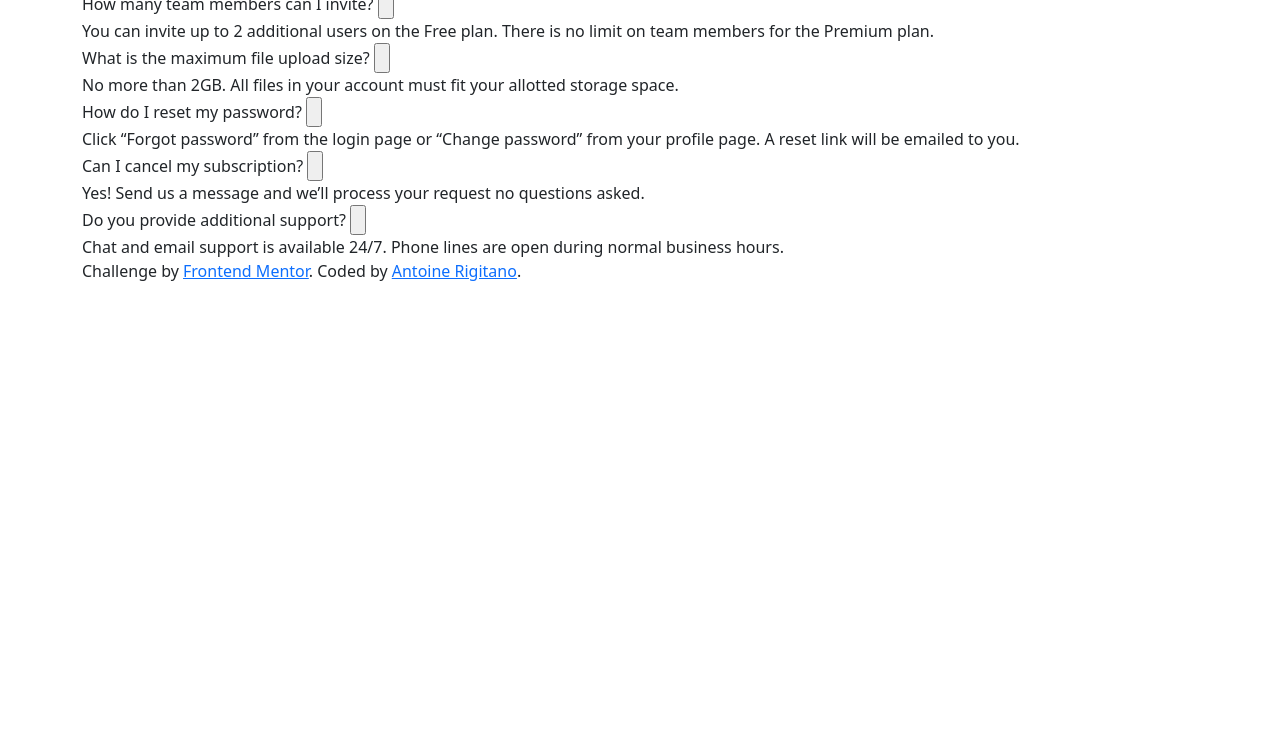
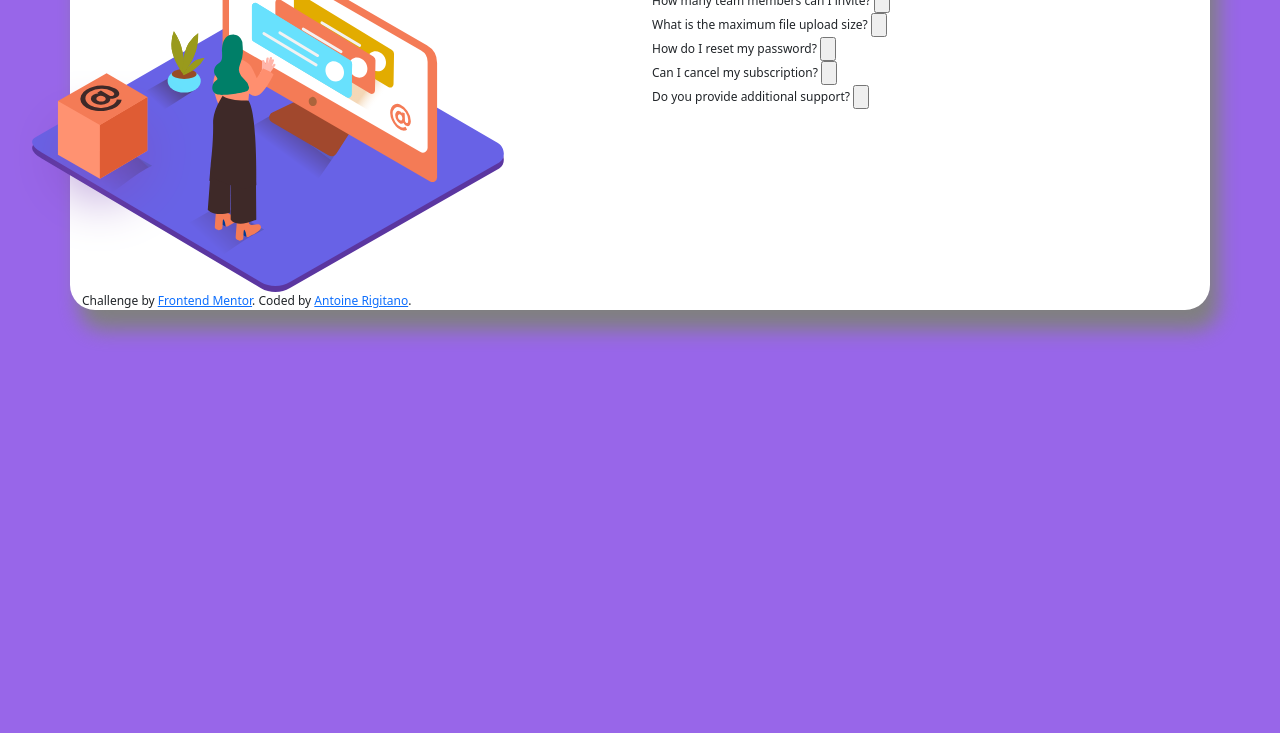
Before and after one commit to ARigitano/FrontendMentor_FAQ-accordion-card, a plain HTML site: page index.html in a window 1280 px wide. Shown: the part 67-800 px from the top of the page. Drawn offline with nearby package versions, Linux system fonts and the light colour scheme.

Commit message:
core javascript + beginning css

```diff
--- a/index.html
+++ b/index.html
@@ -4,22 +4,28 @@
   <meta charset="UTF-8">
   <meta name="viewport" content="width=device-width, initial-scale=1.0"> <!-- displays site properly based on user's device -->
   <link rel="icon" type="image/png" sizes="32x32" href="./images/favicon-32x32.png">
-  <link rel="stylesheet" href="style.css">
   <title>Frontend Mentor | FAQ Accordion Card</title>
   <link href="https://cdn.jsdelivr.net/npm/bootstrap@5.0.2/dist/css/bootstrap.min.css" rel="stylesheet" integrity="sha384-EVSTQN3/azprG1Anm3QDgpJLIm9Nao0Yz1ztcQTwFspd3yD65VohhpuuCOmLASjC" crossorigin="anonymous">
+  <link rel="stylesheet" href="style.css">
 </head>
 <body>
 
 <div class="container">
+  <div class="row">
+    <div class="col-md-6">
+        <img src="images/illustration-woman-online-desktop.svg" alt="woman online" class="imageWoman">
+      <img src="images/illustration-box-desktop.svg" alt="woman online" class="imageBox">
+    </div>
 
+    <div class="col-md-6">
       <h1>FAQ</h1>
 
       <div class="questionGroup">
         <div class="question">
           How many team members can I invite?
-      <input type="button" onclick="toggleAnswer('nbMembers')">
+          <input type="button">
         </div>
-    <div class="answer" id="nbMembers">
+        <div class="answer">
           You can invite up to 2 additional users on the Free plan. There is no limit on
           team members for the Premium plan.
         </div>
@@ -28,9 +34,9 @@
       <div class="questionGroup">
         <div class="question">
           What is the maximum file upload size?
-      <input type="button" onclick="toggleAnswer('maxSize')">
+          <input type="button">
         </div>
-    <div class="answer" id="maxSize">
+        <div class="answer">
           No more than 2GB. All files in your account must fit your allotted storage space.
         </div>
       </div>
@@ -38,9 +44,9 @@
       <div class="questionGroup">
         <div class="question">
           How do I reset my password?
-      <input type="button" onclick="toggleAnswer('resetPassword')">
+          <input type="button">
         </div>
-    <div class="answer" id="resetPassword">
+        <div class="answer">
           Click “Forgot password” from the login page or “Change password” from your profile page.
           A reset link will be emailed to you.
         </div>
@@ -49,22 +55,26 @@
       <div class="questionGroup">
         <div class="question">
           Can I cancel my subscription?
-      <input type="button" onclick="toggleAnswer('cancelSubscription')">
+          <input type="button">
         </div>
-    <div class="answer" id="cancelSubscription">
+        <div class="answer">
           Yes! Send us a message and we’ll process your request no questions asked.
         </div>
       </div>
 
       <div class="questionGroup">
-    <div class="question" onclick="toggleAnswer('additionalSupport')">
+        <div class="question">
           Do you provide additional support?
           <input type="button" >
         </div>
-    <div class="answer" id="additionalSupport">
+        <div class="answer">
           Chat and email support is available 24/7. Phone lines are open during normal business hours.
         </div>
       </div>
+    </div>
+  </div>
+
+
 
   <div class="attribution">
     Challenge by <a href="https://www.frontendmentor.io?ref=challenge" target="_blank">Frontend Mentor</a>.
--- a/index.js
+++ b/index.js
@@ -1,23 +1,18 @@
-const groups = document.querySelectorAll('.questionGroup');
+const questions = document.querySelectorAll('.question');
 
-groups.forEach(group => {
-    group.addEventListener("click", () => {
-        group.classList.toggle("active");
-    });
-});
-
-
-
-/*let toggleAnswer = (id) => {
-    let answer = document.getElementById(id);
+questions.forEach(question => {
+    question.addEventListener("click", () => {
+        let answer = question.nextElementSibling;
 
         if(answer.style.display == "none")
         {
+            question.style['font-weight'] = "bold";
             answer.style.display = "block";
-
         }
         else
         {
+            question.style['font-weight'] = "normal";
             answer.style.display = "none";
         }
-}*/
+    });
+});
--- a/style.css
+++ b/style.css
@@ -1,3 +1,33 @@
-/*.answer {
+body {
+    background: rgb(152, 102, 233);
+    font-size: 12px;
+}
+
+.container {
+    background: white;
+    border-radius: 25px;
+    box-shadow: 9px 20px 20px 0px grey;
+}
+
+.overflow {
+    overflow: hidden;
+}
+
+.imageWoman {
+    margin-left: -50px;
+
+}
+
+.imageBox {
+    margin-left: -500px;
+    margin-top: 100px;
+}
+
+.question {
+    user-select: none;
+    cursor: pointer;
+}
+
+.answer {
     display: none;
-}*/
+}
```
Lines whose indentation alone changed are shown as unchanged.
